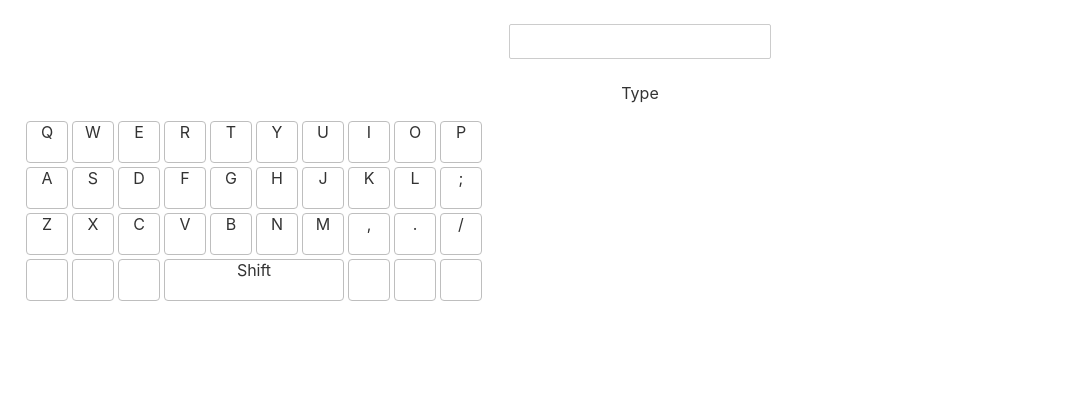
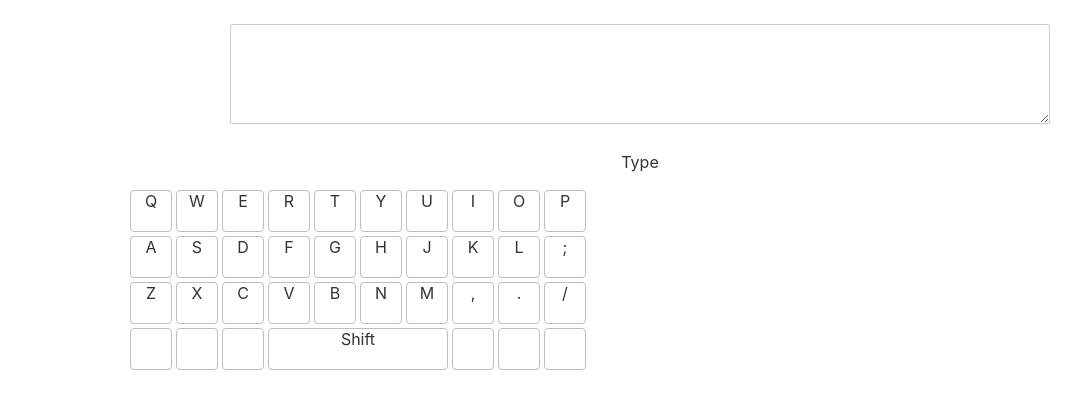
Before and after one commit to eswai/naginata_editor, a Svelte app: page / in a window 1280 px wide. Shown: the top 408 px of the page, without its empty margins (0-1087 px from the left). Built offline with nearby package versions, Linux system fonts and the light colour scheme.

Commit message:
textarea

```diff
--- a/src/App.svelte
+++ b/src/App.svelte
@@ -272,7 +272,7 @@
 </script>
 
 <main>
-	<input bind:value={text} on:keyup={handleType}>
+	<textarea bind:value={text} on:keyup={handleType}></textarea>
 	<p>Type {text}</p>
 
 	<div class="row">
@@ -373,9 +373,11 @@
 		font-weight: 100;
 	}
 
+	textarea { width: 80%; height: 100px; }
+
 	@media (min-width: 640px) {
 		main {
-			max-width: none;
+			max-width: 1024px;
 		}
 	}
 </style>
```
